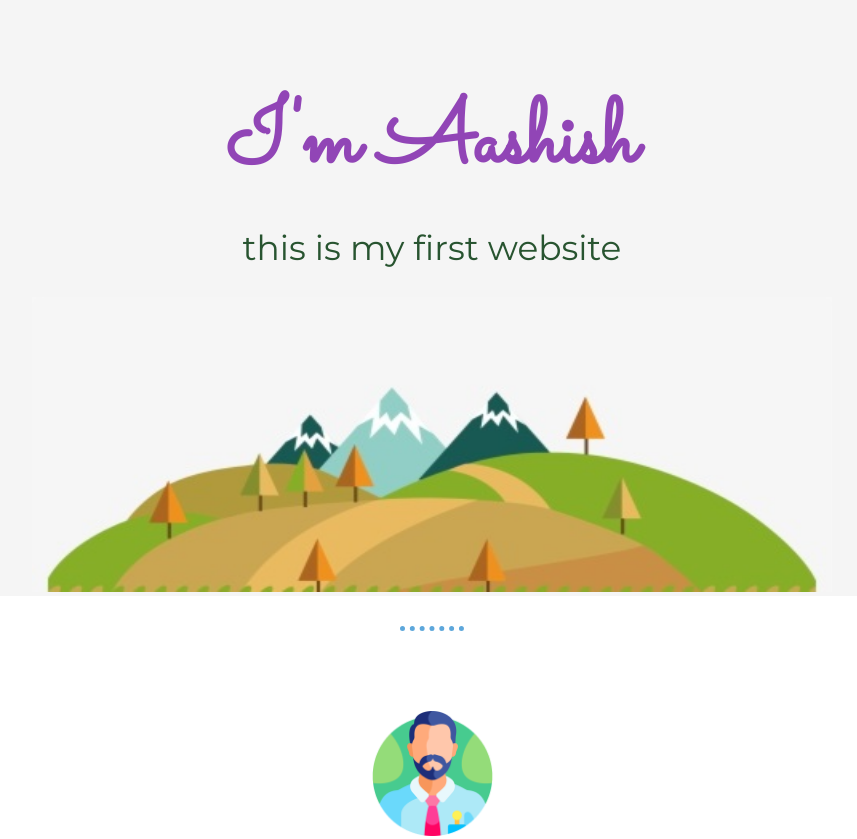
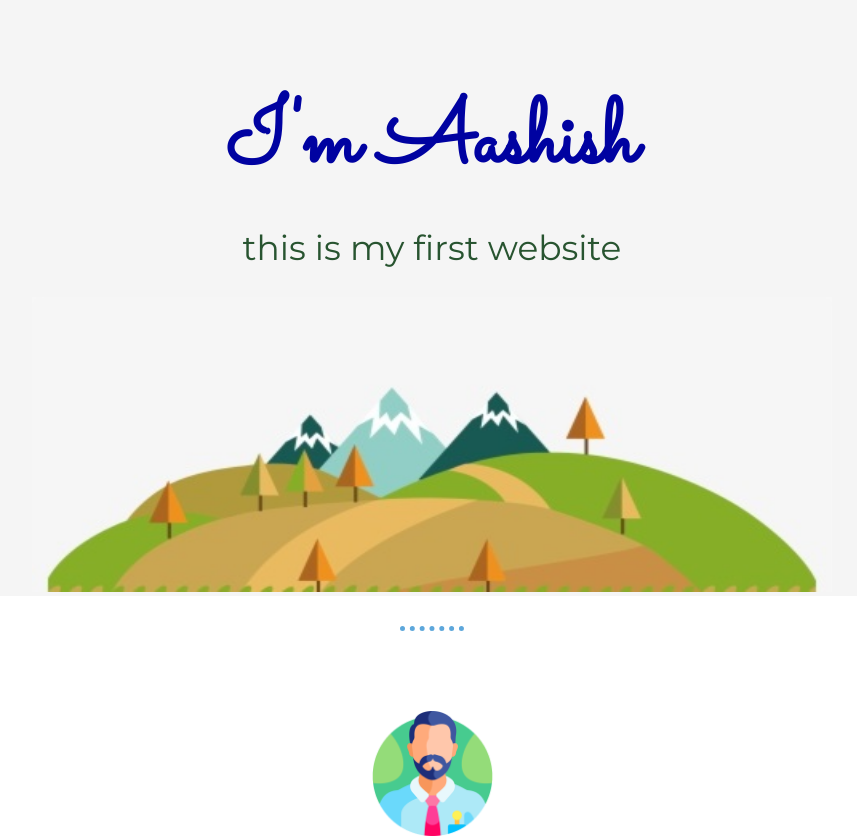
Before and after one commit to ashpar9/website, a plain HTML site: page index.html in a window 1280 px wide. Shown: the top 839 px of the page, without its empty margins (208-1065 px from the left). Drawn offline with Linux system fonts and the light colour scheme.

Commit message:
H1 color change

```diff
--- a/css/styles.css
+++ b/css/styles.css
@@ -10,7 +10,7 @@ h1 {
   padding-top: 90px;
   font-family: 'Sacramento', cursive;
   font-size: 90px;
-  color: #9145B6;
+  color: #0002A1;
   line-height: 1.2;
 
   }
```
